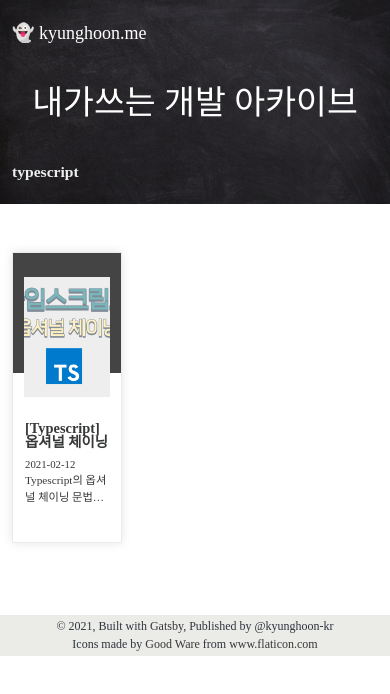
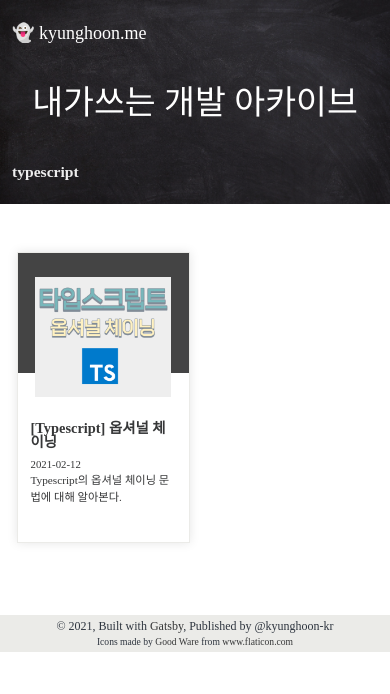
Before and after one commit to kyunghoon-kr/kyunghoon.me, a Gatsby site: page /typescript in a window 390 px wide. Built offline with nearby package versions, Linux system fonts and the light colour scheme; Gatsby itself is replaced by a stand-in of ours; some packages are replaced by stand-ins of ours; a web font is replaced by a local one.

Commit message:
fix: 모바일 PostCard 퍼블리싱

```diff
--- a/public/page-data/dev-404-page/page-data.json
+++ b/public/page-data/dev-404-page/page-data.json
@@ -1 +1 @@
-{"componentChunkName":"component---cache-dev-404-page-js","path":"/dev-404-page/","result":{"data":{"allSitePage":{"nodes":[{"path":"/404/"},{"path":"/"},{"path":"/404.html"},{"path":"/javascript/array-like/"},{"path":"/typescript"}]}},"pageContext":{}},"staticQueryHashes":[]}
+{"componentChunkName":"component---cache-dev-404-page-js","path":"/dev-404-page/","result":{"data":{"allSitePage":{"nodes":[{"path":"/typescript"},{"path":"/404/"},{"path":"/"},{"path":"/404.html"},{"path":"/javascript/array-like/"}]}},"pageContext":{}},"staticQueryHashes":[]}
--- a/src/components/layout.js
+++ b/src/components/layout.js
@@ -36,7 +36,7 @@ const Layout = ({ location, title, children, maxWidth }) => {
         {` `}
         <a href="https://www.gatsbyjs.com">Gatsby</a>
         , Published by @kyunghoon-kr
-        <div>Icons made by <a href="https://www.flaticon.com/authors/good-ware" title="Good Ware">Good Ware</a> from <a href="https://www.flaticon.com/" title="Flaticon">www.flaticon.com</a></div>
+        <div style={{ fontSize: '0.8rem'}}>Icons made by <a href="https://www.flaticon.com/authors/good-ware" title="Good Ware">Good Ware</a> from <a href="https://www.flaticon.com/" title="Flaticon">www.flaticon.com</a></div>
       </Footer>
     </>
   )
--- a/src/components/post/post.tsx
+++ b/src/components/post/post.tsx
@@ -10,7 +10,8 @@ interface PostProps {
 }
 
 const PostCard = styled.div`
-    width: 30%;
+    width: 30.3333%;
+    margin: 0 1.5%;
     position: relative;
     border: 1px solid #ebebe8;
     margin-bottom: 2rem;
@@ -22,6 +23,10 @@ const PostCard = styled.div`
 
     &:hover .gatsby-image-wrapper {
       transform: scale(1.1);
+    }
+
+    @media only screen and (max-width: 48rem) {
+      width: 47%;
     }
 `;
 
--- a/src/templates/post-list.tsx
+++ b/src/templates/post-list.tsx
@@ -10,7 +10,7 @@ interface PostListProps {
 
 const PostListWrapper = styled.div`
     display: flex;
-    justify-content: space-between;
+    justify-content: flex-start;
     flex-wrap: wrap;
     padding: 4rem 0;
 `;
```
Also changed, not shown: public/page-data/javascript/array-like copy 3/page-data.json (added, +1 -0 lines), public/page-data/javascript/array-like copy/page-data.json (added, +1 -0 lines), public/page-data/javascript/array-like/page-data.json (+1 -1 lines).
